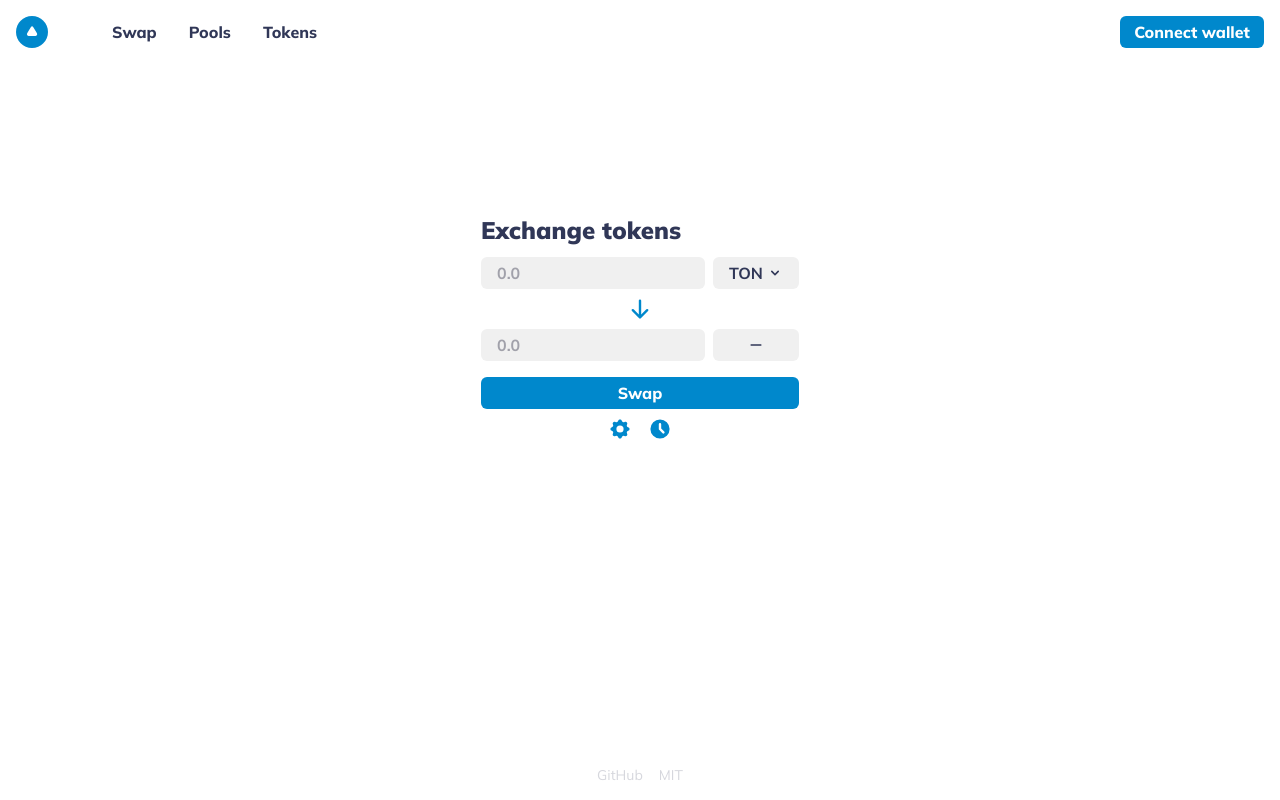
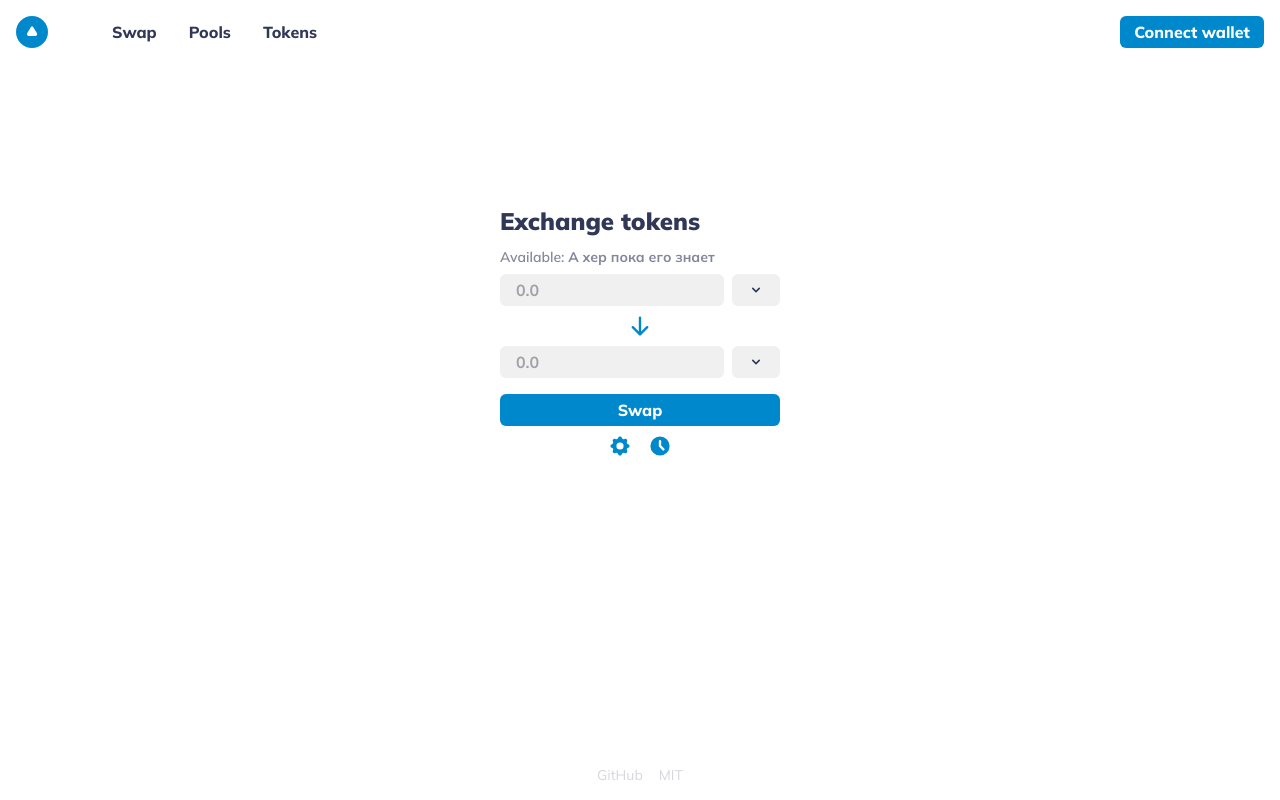
Before and after one commit to netosha/ton-dex-contest, a Next.js app: page /swap in a window 1280 px wide. Built offline with nearby package versions, Linux system fonts and the light colour scheme.

Commit message:
Added modal to swap page. Some changes in Modal.tsx.

```diff
--- a/src/components/TokenPicker/TokenPicker.tsx
+++ b/src/components/TokenPicker/TokenPicker.tsx
@@ -5,31 +5,92 @@ import {
   ChevronDownIcon,
   ClockIcon,
   CogIcon,
-  MinusIcon,
 } from '@heroicons/react/solid';
 
-import { useSelector } from '@src/hooks';
-import { Button, Input } from '@src/ui';
-import { selectWallet } from '@store/wallet';
+import { Button, Input, Modal } from '@src/ui';
 
-const TokenPicker: React.VFC = () => {
-  const wallet = useSelector(selectWallet);
-  const { status, balance } = wallet;
+import { PickedTokens, TokenPickerProps } from './TokenPicker.types';
+
+const sampleTokens = [
+  'motherly',
+  'presence',
+  'separation',
+  'language',
+  'treasure',
+  'connection',
+  'pronunciation',
+  'suspicious',
+  'northern',
+  'universal',
+  'department',
+  'heavenly',
+  'marriage',
+  'lengthen',
+  'membership',
+
+  'northern',
+  'universal',
+  'department',
+  'heavenly',
+  'marriage',
+  'lengthen',
+  'membership',
+];
+
+const TokenPicker: React.VFC<TokenPickerProps> = ({ onChange, tokens }) => {
+  // Index of selecting token
+  const [tokenModal, setTokenModal] = React.useState<null | number>(null);
+
+  const firstToken = tokens[0];
+  const secondToken = tokens[1];
+
+  const handleAmountChange = (index: number, amount: string) => {
+    const newTokens = [...tokens] as PickedTokens;
+    const changedItem = newTokens[index]!;
+    const parsedAmount = Number(amount);
+    newTokens.splice(index, 1, { ...changedItem, amount: parsedAmount });
+    onChange?.(newTokens);
+  };
+
+  const handleTokenChange = (index: number, address: string) => {
+    const newTokens = [...tokens] as PickedTokens;
+    const changedItem = newTokens[index]!;
+    newTokens.splice(index, 1, {
+      ...changedItem,
+      address,
+      ticker: address.slice(0, 3),
+    });
+    onChange?.(newTokens);
+    setTokenModal(null);
+  };
 
   return (
+    <>
       <div className="flex gap-2 flex-col">
         <div className="flex flex-col">
           <div className="w-full flex">
-          {status === 'connected' && (
             <span className="mb-2 text-sm font-semibold text-violet-60">
-              Available: <span className="font-bold">{balance}</span>
+              Available: <span className="font-bold">А хер пока его знает</span>
             </span>
-          )}
           </div>
           <div className="flex gap-2">
-          <Input className="font-bold" placeholder="0.0" />
-          <Button className="flex font-bold gap-1 !text-violet !bg-control hover:!text-blue">
-            TON <ChevronDownIcon className="w-4 h-4" />
+            <Input
+              className="font-bold"
+              placeholder="0.0"
+              onChange={(e) => handleAmountChange(0, e.target.value)}
+            />
+            <Button
+              className="flex font-bold gap-1 !text-violet !bg-control hover:!text-blue"
+              onClick={() => setTokenModal(0)}
+            >
+              {firstToken?.address ? (
+                <>
+                  <span className="uppercase">{firstToken?.ticker}</span>
+                  <ChevronDownIcon className="w-4 h-4" />
+                </>
+              ) : (
+                <ChevronDownIcon className="w-4 h-4" />
+              )}
             </Button>
           </div>
         </div>
@@ -39,10 +100,18 @@ const TokenPicker: React.VFC = () => {
         </div>
         <div className="flex gap-2 group">
           <Input className="font-bold" placeholder="0.0" />
-        <Button className="w-full justify-center flex font-bold gap-1 !text-violet !bg-control hover:!text-blue">
-          <MinusIcon className="h-4 w-4" />
-
-          {/* <ChevronDownIcon className="w-4 h-4" /> */}
+          <Button
+            onClick={() => setTokenModal(1)}
+            className="w-full justify-center flex font-bold gap-1 !text-violet !bg-control hover:!text-blue"
+          >
+            {secondToken?.address ? (
+              <>
+                <span className="uppercase">{secondToken?.ticker}</span>
+                <ChevronDownIcon className="w-4 h-4" />
+              </>
+            ) : (
+              <ChevronDownIcon className="w-4 h-4" />
+            )}
           </Button>
         </div>
         <Button className="mt-2">Swap</Button>
@@ -51,6 +120,25 @@ const TokenPicker: React.VFC = () => {
           <ClockIcon className="h-6 w-6 transition-colors hover:text-darkblue" />
         </div>
       </div>
+      <Modal
+        heading="Select token"
+        isOpen={tokenModal !== null}
+        onClose={() => setTokenModal(null)}
+      >
+        <Input className="rounded-full" placeholder="Filter" />
+        <div className="mt-4 flex flex-col gap-2">
+          {sampleTokens.map((t) => (
+            <button
+              className="flex py-2 px-4 rounded-md bg-control font-bold transition-colors hover:bg-blue hover:text-white"
+              key={t}
+              onClick={() => handleTokenChange(tokenModal!, t.toUpperCase())}
+            >
+              {t}
+            </button>
+          ))}
+        </div>
+      </Modal>
+    </>
   );
 };
 
--- a/src/pages/swap.tsx
+++ b/src/pages/swap.tsx
@@ -4,14 +4,19 @@ import { NextPage } from 'next';
 
 import Layout from '@components/Layout';
 import TokenPicker from '@components/TokenPicker';
+import { PickedTokens } from '@components/TokenPicker/TokenPicker.types';
 
 const Swap: NextPage = () => {
+  const [tokens, setTokens] = React.useState<PickedTokens>([null, null]);
+
+  console.log(tokens);
+
   return (
     <Layout>
       <div className="flex h-auto my-auto flex-col gap-4 items-center justify-center w-full">
         <div className="flex flex-col gap-3">
           <h1 className="text-2xl font-black text-violet">Exchange tokens</h1>
-          <TokenPicker />
+          <TokenPicker tokens={tokens} onChange={(t) => setTokens(t)} />
         </div>
       </div>
       {/* <Modal isOpen></Modal> */}
--- a/src/ui/Input/Input.types.ts
+++ b/src/ui/Input/Input.types.ts
@@ -1,5 +1,5 @@
-import { HTMLAttributes } from 'react';
+import { InputHTMLAttributes } from 'react';
 
-export interface InputProps extends HTMLAttributes<HTMLInputElement> {
+export interface InputProps extends InputHTMLAttributes<HTMLInputElement> {
   error?: boolean;
 }
--- a/src/ui/Modal/Modal.tsx
+++ b/src/ui/Modal/Modal.tsx
@@ -1,5 +1,6 @@
 import React from 'react';
 
+import { XIcon } from '@heroicons/react/solid';
 import ReactDOM from 'react-dom';
 
 import { useOutsideClick } from '@src/utils';
@@ -12,7 +13,7 @@ const Modal = React.forwardRef<HTMLDivElement, ModalProps>((props, ref) => {
   // https://github.com/reactjs/react-modal/issues/580
 
   const modalRef = React.useRef<HTMLDivElement>(null);
-  const { children, isOpen, onClose, onOutsideClick } = props;
+  const { children, isOpen, onClose, onOutsideClick, heading } = props;
   useOutsideClick(modalRef, onOutsideClick ?? onClose);
 
   if (typeof window === 'undefined') {
@@ -36,9 +37,15 @@ const Modal = React.forwardRef<HTMLDivElement, ModalProps>((props, ref) => {
     >
       <div
         ref={modalRef}
-        className="flex min-h-[20rem] min-w-[30rem] bg-white rounded-lg"
+        className="flex p-6 flex-col min-h-[20rem] min-w-[30rem] max-h-[80vh] overflow-y-auto bg-white rounded-lg relative"
       >
+        {heading && (
+          <p className="text-2xl mb-2 font-extrabold text-violet">{heading}</p>
+        )}
         {children}
+        <button className="absolute right-7 top-7" onClick={onClose}>
+          <XIcon className="w-6 h-6" />
+        </button>
       </div>
     </div>,
     document.getElementById('modal-root')!
```
Also changed, not shown: src/components/TokenPicker/TokenPicker.types.ts (added, +21 -0 lines), src/ui/Modal/Modal.types.ts (+5 -3 lines). Lines whose indentation alone changed are shown as unchanged.
